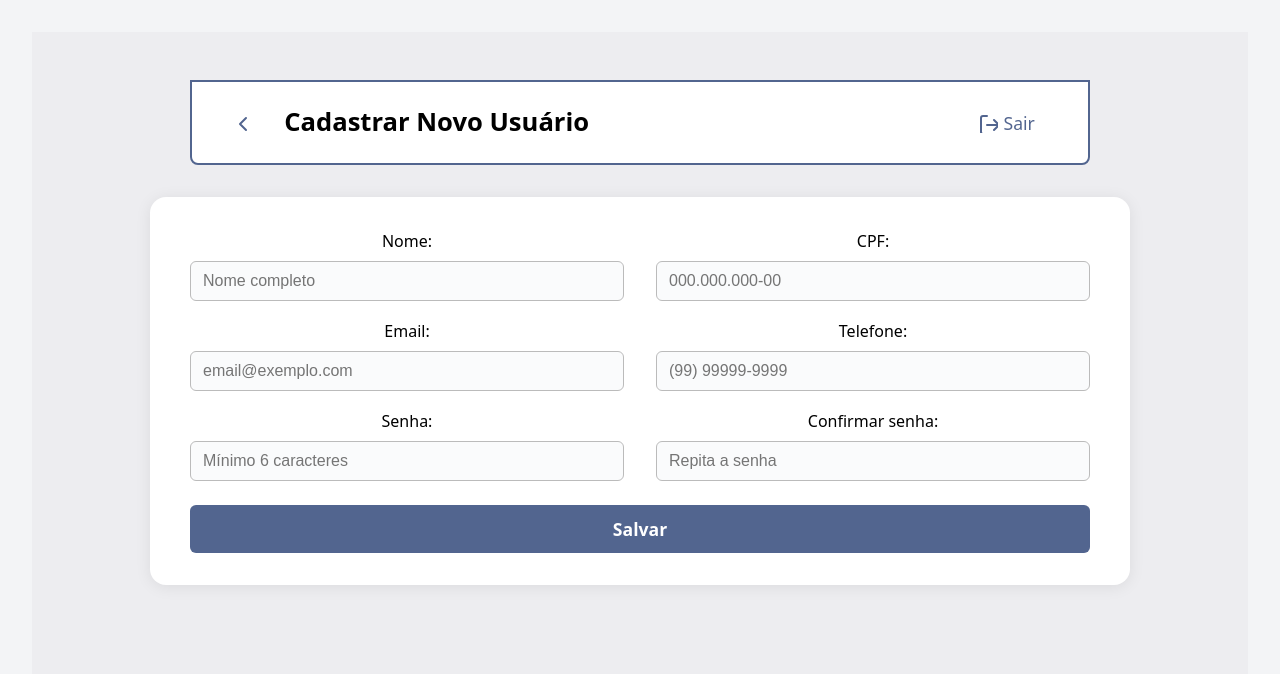
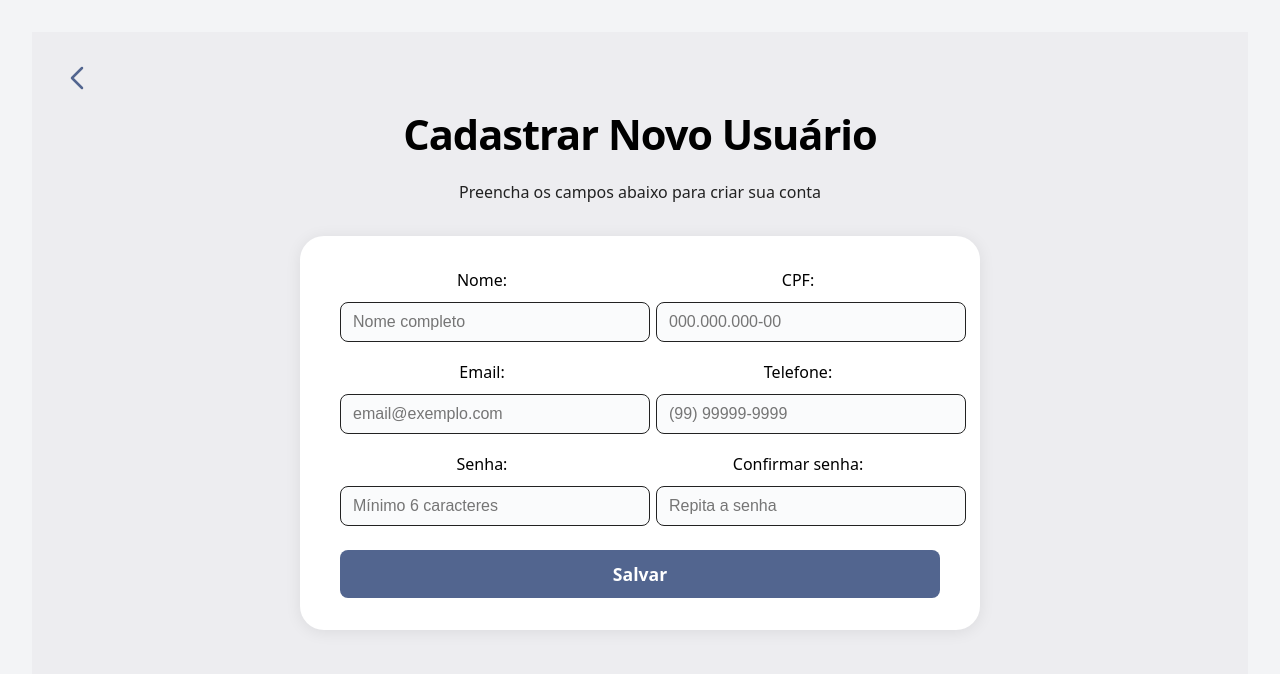
Before and after one commit to fehhmont/Canek, a React (Vite) app in the folder FrontEnd/: page /cadastro in a window 1280 px wide. Shown: the top 674 px of the page. Built offline with nearby package versions, Linux system fonts and the light colour scheme.

Commit message:
Melhorias na tela de cadastro

```diff
--- a/FrontEnd/src/pages/public/CadastroPage.jsx
+++ b/FrontEnd/src/pages/public/CadastroPage.jsx
@@ -5,12 +5,9 @@ import { yupResolver } from '@hookform/resolvers/yup';
 import { cadastroSchema } from "../../utils/validationSchemas.js";
 import './css/CadastroPage.css';
 
-// Ícones SVG inline
+// Ícone de seta para voltar
 const ArrowLeft = () => (
-  <svg width="22" height="22" fill="none" stroke="#52658F" strokeWidth="2" strokeLinecap="round" strokeLinejoin="round"><polyline points="15 18 9 12 15 6"/></svg>
-);
-const LogoutIcon = () => (
-  <svg width="20" height="20" fill="none" stroke="#52658F" strokeWidth="2" strokeLinecap="round" strokeLinejoin="round"><path d="M9 21H5a2 2 0 0 1-2-2V5a2 2 0 0 1 2-2h4"/><polyline points="16 17 21 12 16 7"/><line x1="21" y1="12" x2="9" y2="12"/></svg>
+  <svg width="28" height="28" fill="none" stroke="#52658F" strokeWidth="2.5" strokeLinecap="round" strokeLinejoin="round" style={{display: 'block'}}><polyline points="18 24 8 14 18 4"/></svg>
 );
 
 function CadastroPage() {
@@ -46,25 +43,15 @@ function CadastroPage() {
         }
     };
 
-    function handleSair() {
-      // Aqui você pode limpar o token, se houver, e redirecionar para login
-      navigate("/login");
-    }
-
     return (
       <div className="cadastro-bg">
-        <div className="cadastro-header">
-          <div className="cadastro-header-left">
-            <button className="cadastro-header-btn" onClick={() => navigate("/login")} title="Voltar para login">
-              <ArrowLeft />
-            </button>
-            <span className="cadastro-header-title">Cadastrar Novo Usuário</span>
-          </div>
-          <button className="cadastro-header-btn" onClick={handleSair} title="Sair">
-            <LogoutIcon />
-            Sair
-          </button>
-        </div>
+        <button className="cadastro-back-btn" onClick={() => navigate("/login")} title="Voltar para login">
+          <ArrowLeft />
+        </button>
+        <h1 className="cadastro-title-big">Cadastrar Novo Usuário</h1>
+        <p className="cadastro-subtitle-center">
+          Preencha os campos abaixo para criar sua conta
+        </p>
         <div className="cadastro-card">
           <form onSubmit={handleSubmit(onSubmit)}>
             <div className="cadastro-form-grid">
--- a/FrontEnd/src/pages/public/css/CadastroPage.css
+++ b/FrontEnd/src/pages/public/css/CadastroPage.css
@@ -4,60 +4,51 @@
   display: flex;
   flex-direction: column;
   align-items: center;
+  justify-content: flex-start;
+  position: relative;
   padding-top: 48px;
 }
 
-.cadastro-header {
-  width: 100%;
-  max-width: 900px;
-  display: flex;
-  align-items: center;
-  justify-content: space-between;
-  margin-bottom: 32px;
-  background: #fff;
-  border: 2px solid #52658F;
-  border-radius: 0 0 8px 8px;
-  padding: 18px 32px 18px 18px;
-  box-sizing: border-box;
+.cadastro-back-btn {
+  position: absolute;
+  top: 32px;
+  left: 32px;
+  background: none;
+  border: none;
+  cursor: pointer;
+  padding: 0;
+  z-index: 2;
 }
 
-.cadastro-header-left {
-  display: flex;
-  align-items: center;
-  gap: 10px;
+.cadastro-title-big {
+  font-size: 2.6rem;
+  font-weight: bold;
+  color: #000;
+  text-align: center;
+  margin-top: 32px;
+  margin-bottom: 6px;
+  letter-spacing: -1px;
 }
 
-.cadastro-header-title {
-  font-size: 1.6rem;
-  font-weight: bold;
-  color: #000;
-}
-
-.cadastro-header-btn {
-  background: none;
-  border: none;
-  color: #52658F;
-  font-size: 1.1rem;
-  display: flex;
-  align-items: center;
-  gap: 6px;
-  cursor: pointer;
-  font-weight: 500;
-  transition: color 0.2s;
-}
-
-.cadastro-header-btn:hover {
-  color: #2d3952;
+.cadastro-subtitle-center {
+  text-align: center;
+  color: #222;
+  font-size: 1rem;
+  margin-bottom: 32px;
 }
 
 .cadastro-card {
   background: #fff;
   padding: 32px 40px;
-  border-radius: 16px;
+  border-radius: 24px;
   box-shadow: 0 2px 16px rgba(0,0,0,0.08);
-  min-width: 600px;
-  max-width: 900px;
+  min-width: 340px;
+  max-width: 600px;
   width: 100%;
+  display: flex;
+  flex-direction: column;
+  gap: 18px;
+  margin-bottom: 40px;
 }
 
 .cadastro-form-grid {
@@ -75,16 +66,18 @@
 .cadastro-label {
   color: #000;
   font-weight: 500;
-  margin-bottom: 2px;
+  margin-bottom: 4px;
+  font-size: 1rem;
 }
 
 .cadastro-input {
   padding: 10px 12px;
-  border: 1px solid #bbb;
-  border-radius: 6px;
+  border: 1.5px solid #222;
+  border-radius: 8px;
   font-size: 1rem;
   background: #fafbfc;
   color: #000;
+  width: 100%;
 }
 
 .cadastro-input:disabled {
@@ -101,7 +94,7 @@
   background: #52658F;
   color: #fff;
   border: none;
-  border-radius: 6px;
+  border-radius: 8px;
   padding: 12px 0;
   font-size: 1.1rem;
   font-weight: bold;
@@ -115,12 +108,3 @@
   background: #b0b8c9;
   cursor: not-allowed;
 }
-
-.cadastro-link {
-  color: #52658F;
-  text-align: center;
-  margin-top: 16px;
-  display: block;
-  text-decoration: none;
-  font-weight: 500;
-}
```
